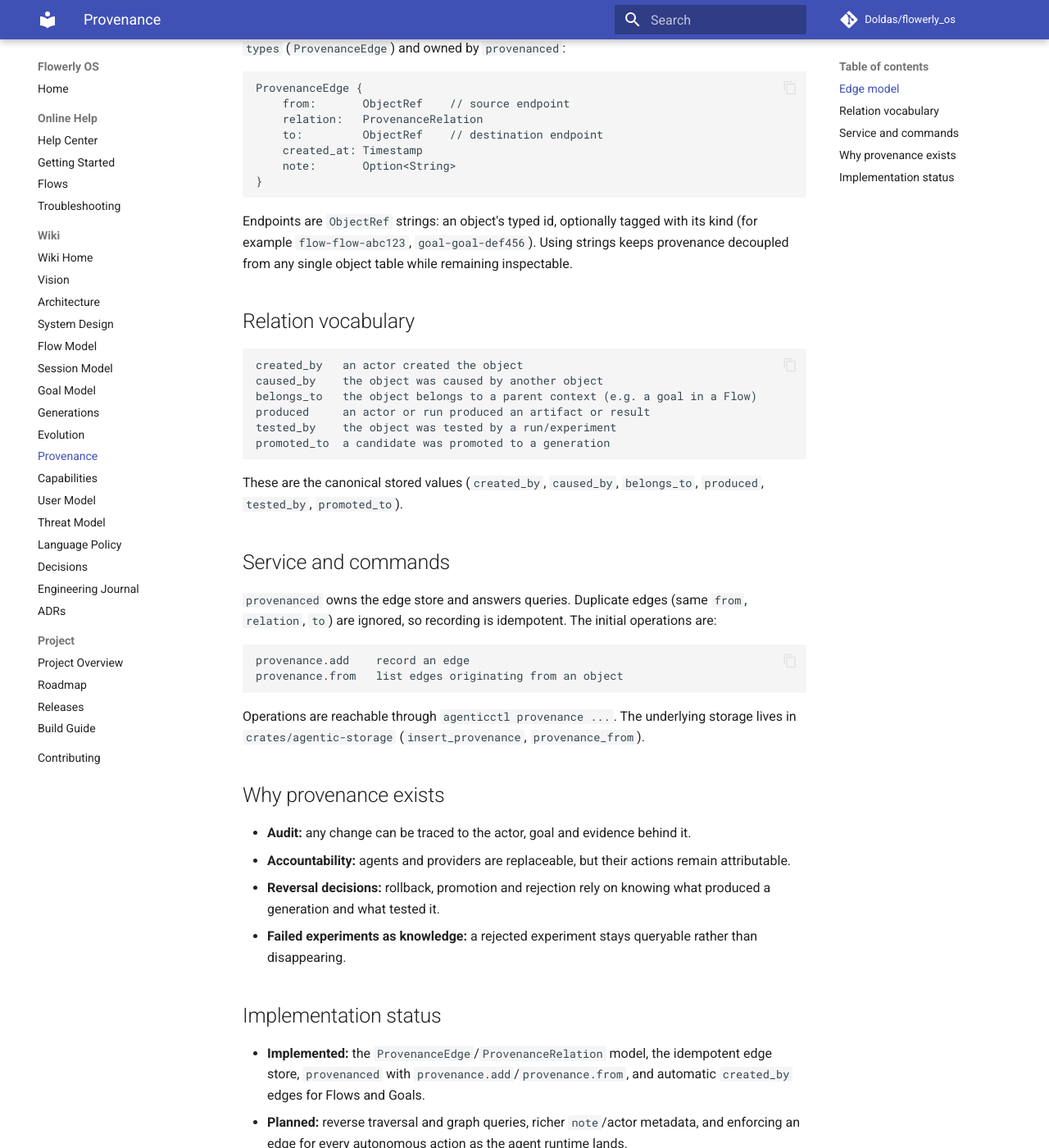
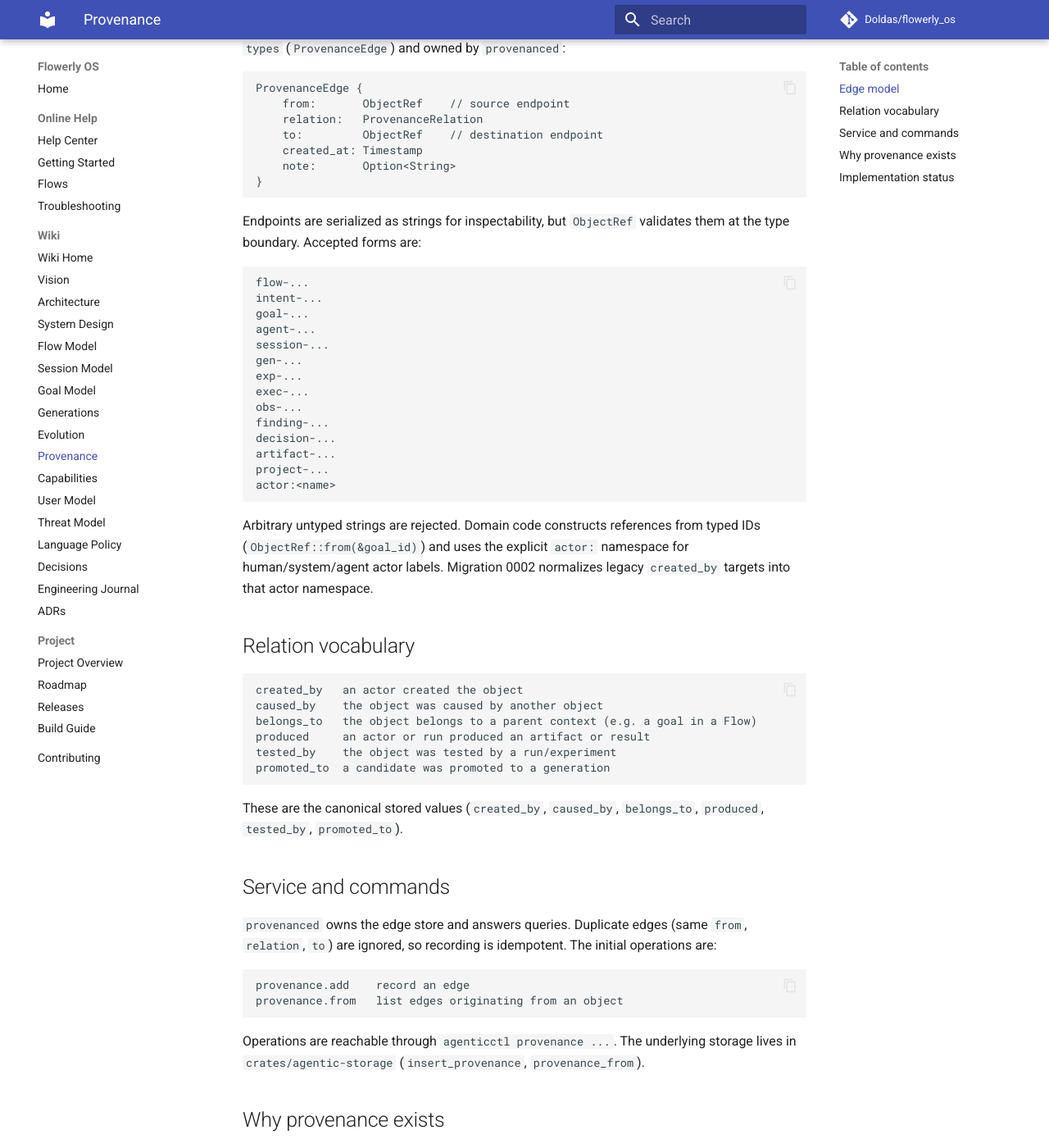
Before and after one commit to Doldas/flowerly_os, an MkDocs documentation site: the page built from docs/provenance.md, in a window 1280 px wide and 1400 px high, scrolled down 353 px. Shown: the whole window at 82% size. Built offline with MkDocs 1.6.1 and Material for MkDocs 9.7.7, drawn with Linux system fonts in a browser that asks for light colours; comment, search, counter and statistics services are not loaded; some of the changed text lies outside the part shown.

Commit message:
docs(provenance): document validated object refs

````diff
--- a/docs/provenance.md
+++ b/docs/provenance.md
@@ -21,9 +21,30 @@ ProvenanceEdge {
 }
 ```
 
-Endpoints are `ObjectRef` strings: an object's typed id, optionally tagged with
-its kind (for example `flow-flow-abc123`, `goal-goal-def456`). Using strings keeps
-provenance decoupled from any single object table while remaining inspectable.
+Endpoints are serialized as strings for inspectability, but `ObjectRef` validates
+them at the type boundary. Accepted forms are:
+
+```text
+flow-...
+intent-...
+goal-...
+agent-...
+session-...
+gen-...
+exp-...
+exec-...
+obs-...
+finding-...
+decision-...
+artifact-...
+project-...
+actor:<name>
+```
+
+Arbitrary untyped strings are rejected. Domain code constructs references from
+typed IDs (`ObjectRef::from(&goal_id)`) and uses the explicit `actor:`
+namespace for human/system/agent actor labels. Migration 0002 normalizes legacy
+`created_by` targets into that actor namespace.
 
 ## Relation vocabulary
 
@@ -66,8 +87,9 @@ storage lives in `crates/agentic-storage` (`insert_provenance`,
 
 ## Implementation status
 
-- **Implemented:** the `ProvenanceEdge`/`ProvenanceRelation` model, the idempotent
-  edge store, `provenanced` with `provenance.add`/`provenance.from`, and
-  automatic `created_by` edges for Flows and Goals.
+- **Implemented:** the `ProvenanceEdge`/`ProvenanceRelation` model, validated
+  `ObjectRef` endpoints, explicit actor references, the idempotent edge store,
+  `provenanced` with `provenance.add`/`provenance.from`, and automatic
+  `created_by` edges for Flows, Goals and Sessions.
 - **Planned:** reverse traversal and graph queries, richer `note`/actor metadata,
   and enforcing an edge for every autonomous action as the agent runtime lands.
````
